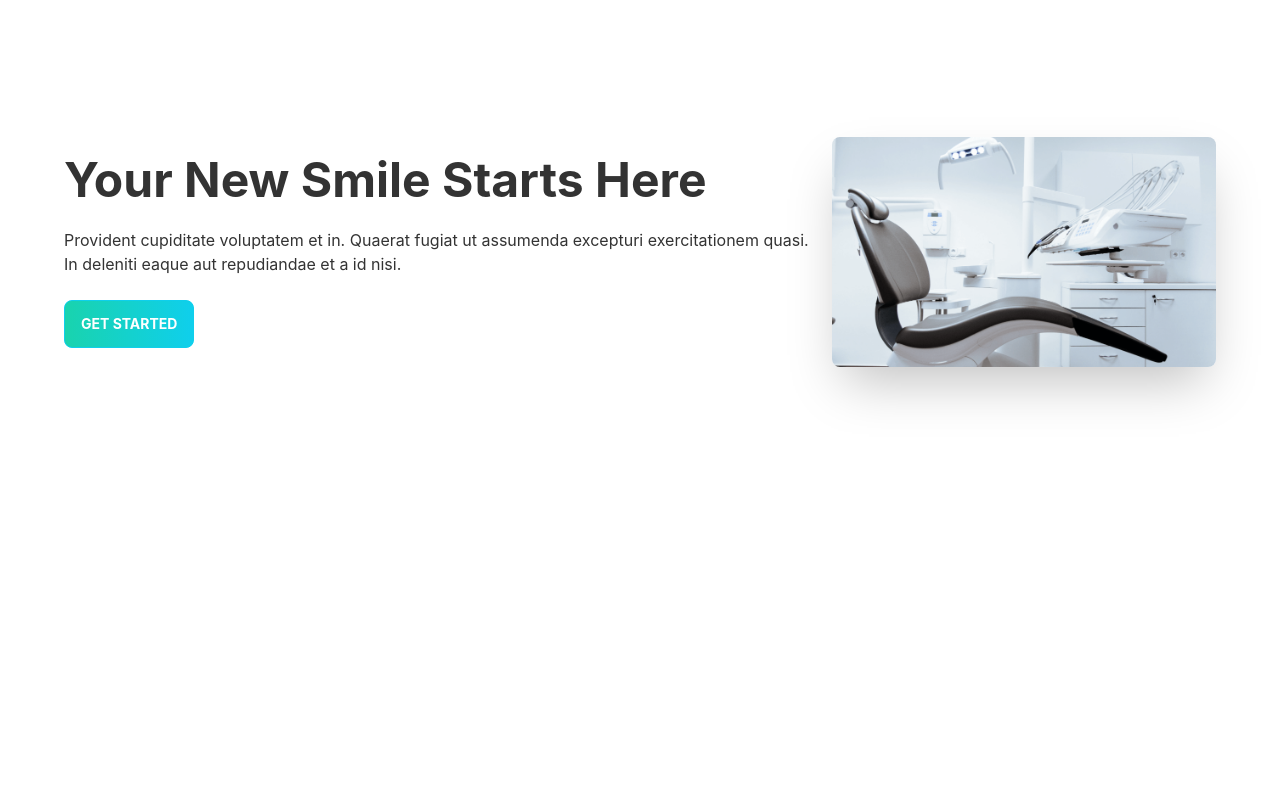
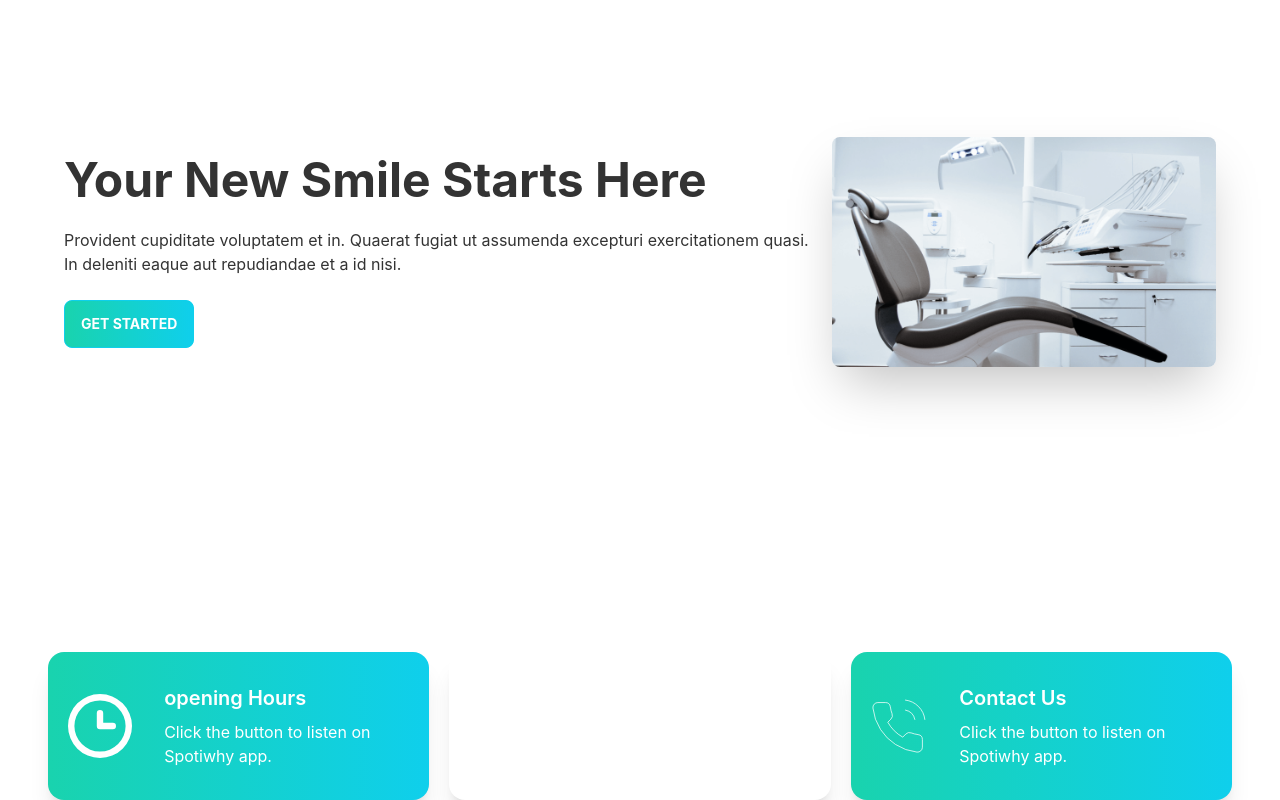
Before and after one commit to raju120405/Doctors-portal-client, a React (Create React App) app: page / in a window 1280 px wide. Shown: the part 212-1012 px from the top of the page. Before the commit the page ends 864 px from the top, so only its background shows below. Built offline with nearby package versions, Linux system fonts and the light colour scheme.

Commit message:
cart added

```diff
--- a/src/Pages/Home/Home.js
+++ b/src/Pages/Home/Home.js
@@ -1,10 +1,12 @@
 import React from 'react';
 import Banner from './Banner';
+import Info from './Info';
 
 const Home = () => {
     return (
         <div>
             <Banner></Banner>
+            <Info></Info>
         </div>
     );
 };
--- /dev/null
+++ b/src/Pages/Home/Info.js
@@ -0,0 +1,16 @@
+import React from 'react';
+import InfoCart from './InfoCart';
+import clock from '../../assets/icons/clock.svg'
+import marker from '../../assets/icons/marker.svg'
+import phone from '../../assets/icons/phone.svg'
+const Info = () => {
+    return (
+        <div className='grid grid-cols-1 lg:grid-cols-3 gap-5 px-12'>
+            <InfoCart cardTitle="opening Hours" bgClass="bg-gradient-to-r from-secondary to-primary" img={clock}></InfoCart>
+            <InfoCart cardTitle="Our Location" bgClass="bg-accent" img={marker}></InfoCart>
+            <InfoCart cardTitle="Contact Us" bgClass="bg-gradient-to-r from-secondary to-primary" img={phone}></InfoCart>
+        </div>
+    );
+};
+
+export default Info;
--- /dev/null
+++ b/src/Pages/Home/InfoCart.js
@@ -0,0 +1,16 @@
+import React from 'react';
+
+const InfoCart = ({ img ,cardTitle,bgClass}) => {
+    return (
+        <div class={`card lg:card-side bg-base-100 shadow-xl ${bgClass}`}>
+            <figure className='pl-5'><img src={img} alt="Album" /></figure>
+            <div class="card-body text-white">
+                <h2 class="card-title text-white">{cardTitle}</h2>
+                <p>Click the button to listen on Spotiwhy app.</p>
+
+            </div>
+        </div>
+    );
+};
+
+export default InfoCart;
```
